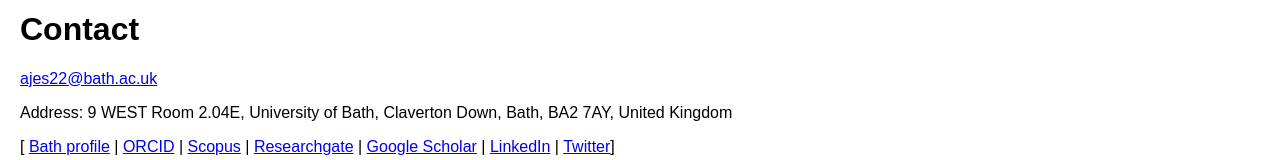
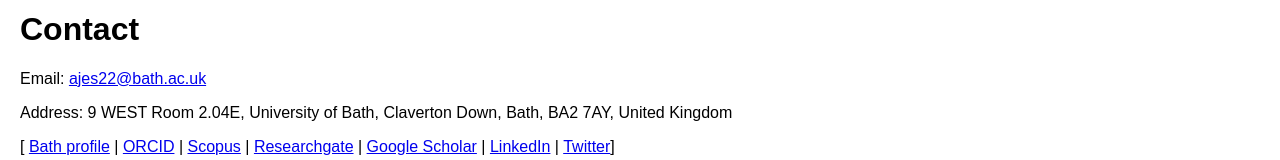
Before and after one commit to kimhywu/AJES, a plain HTML site: page index.html in a window 1280 px wide. Shown: the part 321-481 px from the top of the page. Drawn offline with Linux system fonts and the light colour scheme.

Commit message:
Update index.html

```diff
--- a/index.html
+++ b/index.html
@@ -94,7 +94,7 @@ body {
   </p>
 
 	<h1>Contact</h1>
-	<p><a href="mailto:ajes22@bath.ac.uk"> ajes22@bath.ac.uk</a></p>
+	<p> Email: <a href="mailto:ajes22@bath.ac.uk"> ajes22@bath.ac.uk</a></p>
 	<p>Address: 9 WEST Room 2.04E, University of Bath, Claverton Down, Bath, BA2 7AY, United Kingdom</p>
 
 	<p>[
```
